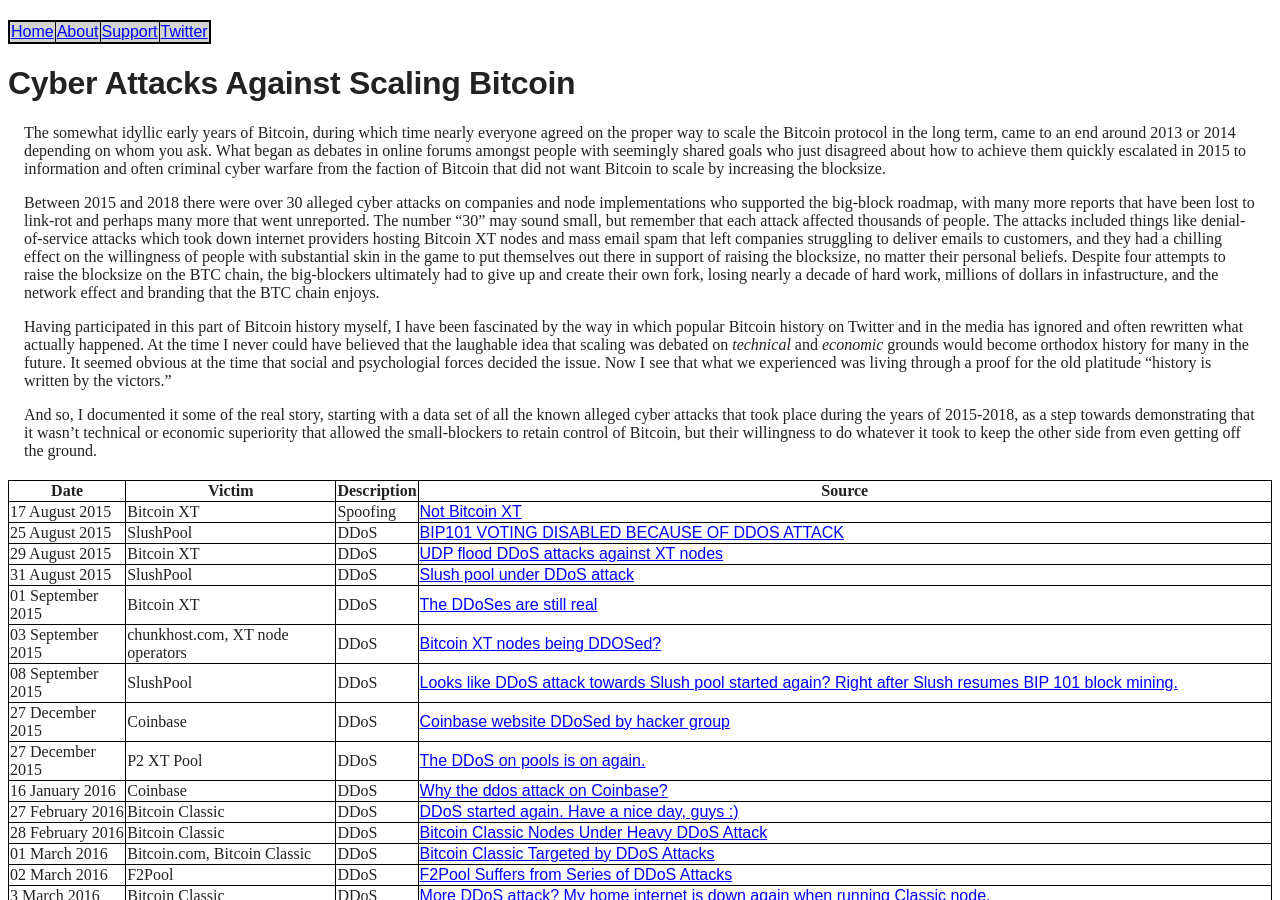
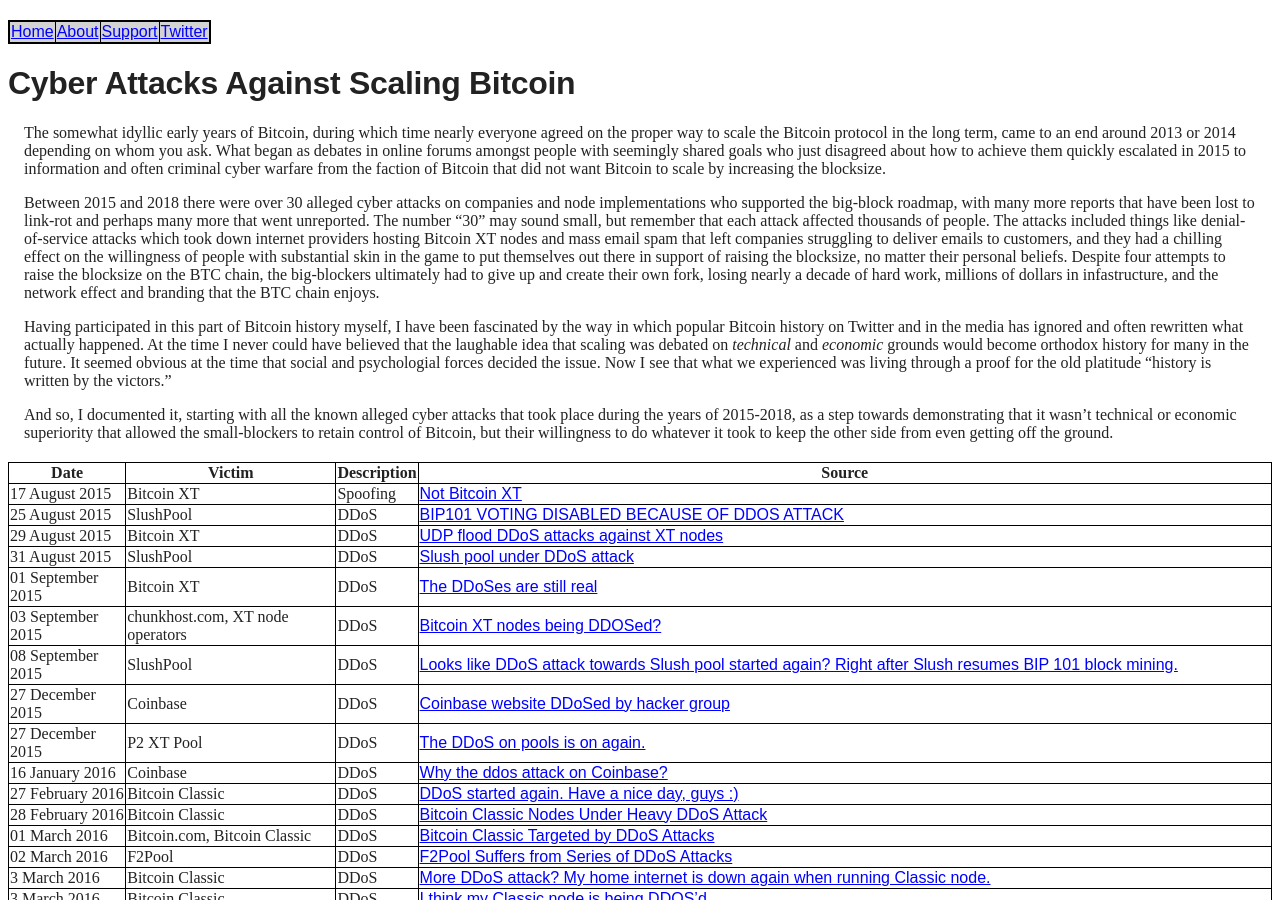
Before and after one commit to wakgill/deryk, a Jekyll site: the page built from _posts/2021-01-25-bitcoin-cyber-attacks.md, in a window 1280 px wide and 900 px high. Built offline with Jekyll 4.4.1, drawn with Linux system fonts in a browser that asks for light colours; comment, search, counter and statistics services are not loaded.

Commit message:
Update 2021-01-25-bitcoin-cyber-attacks.md

```diff
--- a/_posts/2021-01-25-bitcoin-cyber-attacks.md
+++ b/_posts/2021-01-25-bitcoin-cyber-attacks.md
@@ -12,7 +12,7 @@
 
 Having participated in this part of Bitcoin history myself, I have been fascinated by the way in which popular Bitcoin history on Twitter and in the media has ignored and often rewritten what actually happened. At the time I never could have believed that the laughable idea that scaling was debated on *technical* and *economic* grounds would become orthodox history for many in the future. It seemed obvious at the time that social and psychologial forces decided the issue. Now I see that what we experienced was living through a proof for the old platitude "history is written by the victors."
 
-And so, I documented it some of the real story, starting with a data set of all the known alleged cyber attacks that took place during the years of 2015-2018, as a step towards demonstrating that it wasn't technical or economic superiority that allowed the small-blockers to retain control of Bitcoin, but their willingness to do whatever it took to keep the other side from even getting off the ground.
+And so, I documented it, starting with all the known alleged cyber attacks that took place during the years of 2015-2018, as a step towards demonstrating that it wasn't technical or economic superiority that allowed the small-blockers to retain control of Bitcoin, but their willingness to do whatever it took to keep the other side from even getting off the ground.
 
 
 | Date              | Victim                           | Description  | Source                                                                                                                                                                                                                                                                                                                                                                                                             |
```
